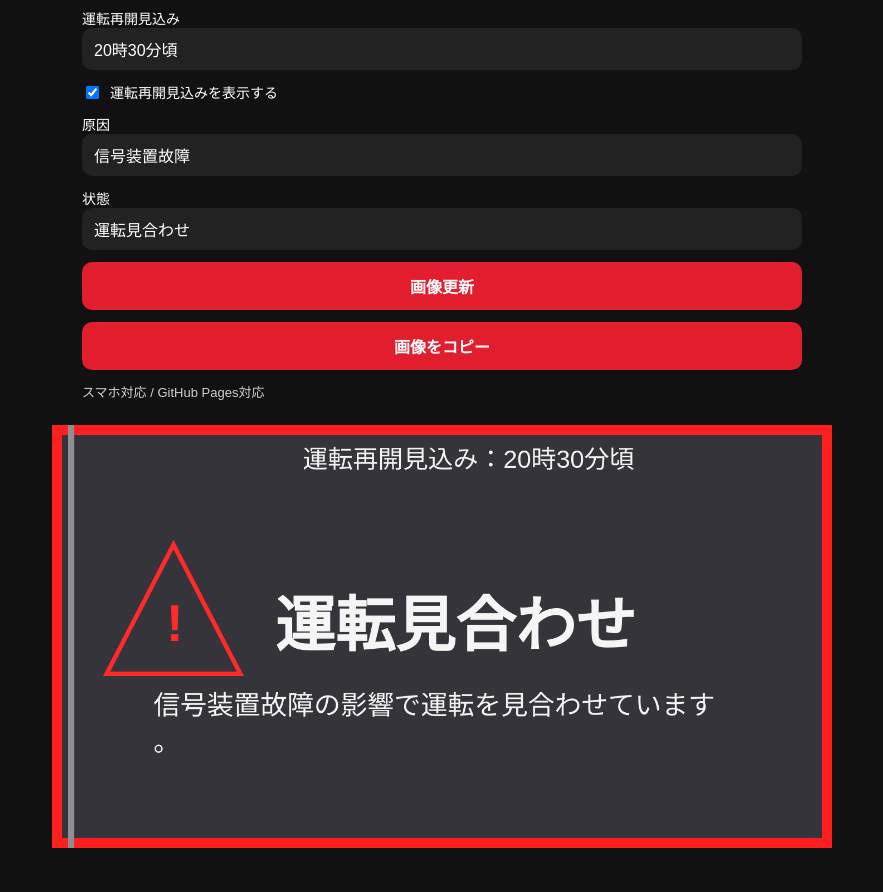
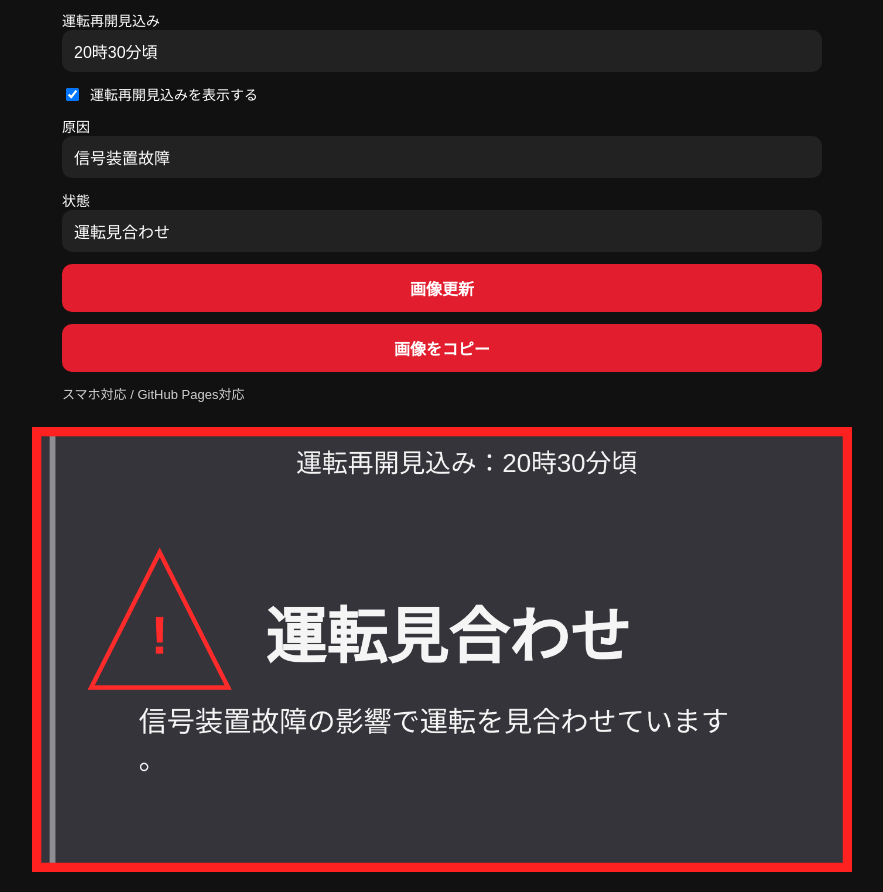
Before and after one commit to tokyo145553-hub/train2, a plain HTML site: page index.html in a window 1280 px wide. Shown: the part 74-966 px from the top of the page, without its empty margins (198-1081 px from the left). Before the commit the page ends 942 px from the top, so only its background shows below. Drawn offline with Linux system fonts and the light colour scheme.

Commit message:
Update index.html

```diff
--- a/index.html
+++ b/index.html
@@ -14,14 +14,13 @@ body{
   background:#111;
   color:#fff;
   font-family:
+    "Yu Gothic UI",
     "Hiragino Sans",
-    "Yu Gothic UI",
-    "Yu Gothic",
     sans-serif;
 }
 
 .controls{
-  max-width:720px;
+  max-width:760px;
   margin:auto;
   display:flex;
   flex-direction:column;
@@ -29,7 +28,7 @@ body{
 }
 
 h1{
-  margin:0 0 10px;
+  margin:0 0 12px;
   font-size:28px;
 }
 
@@ -55,12 +54,12 @@ input{
 button{
   background:#e11d2e;
   color:#fff;
+  font-weight:bold;
   cursor:pointer;
-  font-weight:bold;
 }
 
 button:hover{
-  opacity:0.9;
+  opacity:0.92;
 }
 
 .checkbox-row{
@@ -81,8 +80,8 @@ button:hover{
 
 #canvas{
   width:100%;
-  max-width:780px;
-  background:#333;
+  max-width:820px;
+  background:#34343a;
 }
 
 .small{
@@ -100,24 +99,39 @@ button:hover{
 
 <label>
 運転再開見込み
-<input type="text" id="resumeText" value="20時30分頃">
+<input
+  type="text"
+  id="resumeText"
+  value="20時30分頃">
 </label>
 
 <div class="checkbox-row">
-<input type="checkbox" id="showResume" checked>
+
+<input
+  type="checkbox"
+  id="showResume"
+  checked>
+
 <label for="showResume">
 運転再開見込みを表示する
 </label>
+
 </div>
 
 <label>
 原因
-<input type="text" id="reason" value="信号装置故障">
+<input
+  type="text"
+  id="reason"
+  value="信号装置故障">
 </label>
 
 <label>
 状態
-<input type="text" id="status" value="運転見合わせ">
+<input
+  type="text"
+  id="status"
+  value="運転見合わせ">
 </label>
 
 <button onclick="renderCanvas()">
@@ -135,51 +149,77 @@ button:hover{
 </div>
 
 <div class="preview-wrap">
-<canvas id="canvas" width="1400" height="760"></canvas>
+<canvas
+  id="canvas"
+  width="1400"
+  height="760">
+</canvas>
 </div>
 
 <script>
 
-const canvas = document.getElementById('canvas');
-const ctx = canvas.getContext('2d');
+const canvas =
+  document.getElementById('canvas');
+
+const ctx =
+  canvas.getContext('2d');
 
 function drawTriangle(){
 
-  ctx.strokeStyle = '#ff2a2a';
-  ctx.lineWidth = 8;
+  ctx.strokeStyle = '#ff2b2b';
+  ctx.lineWidth = 7.5;
 
   ctx.beginPath();
 
-  ctx.moveTo(218,215);
-  ctx.lineTo(98,447);
-  ctx.lineTo(338,447);
+  ctx.moveTo(218,214);
+  ctx.lineTo(101,445);
+  ctx.lineTo(335,445);
 
   ctx.closePath();
+
   ctx.stroke();
 
-  ctx.fillStyle = '#ff2a2a';
+  ctx.fillStyle = '#ff2b2b';
 
   ctx.font =
-    'bold 92px "Yu Gothic UI","Yu Gothic",sans-serif';
+    '700 90px "Yu Gothic UI","Hiragino Sans",sans-serif';
 
-  ctx.fillText('!',205,388);
+  ctx.fillText(
+    '!',
+    203,
+    387
+  );
 
 }
 
-function wrapText(text,x,y,maxWidth,lineHeight){
+function wrapText(
+  text,
+  x,
+  y,
+  maxWidth,
+  lineHeight
+){
 
   let line='';
 
   for(let i=0;i<text.length;i++){
 
-    const testLine = line + text[i];
-    const width = ctx.measureText(testLine).width;
+    const testLine =
+      line + text[i];
+
+    const width =
+      ctx.measureText(testLine).width;
 
     if(width > maxWidth && i > 0){
 
-      ctx.fillText(line,x,y);
+      ctx.fillText(
+        line,
+        x,
+        y
+      );
 
       line = text[i];
+
       y += lineHeight;
 
     }else{
@@ -190,49 +230,73 @@ function wrapText(text,x,y,maxWidth,lineHeight){
 
   }
 
-  ctx.fillText(line,x,y);
+  ctx.fillText(
+    line,
+    x,
+    y
+  );
 
 }
 
 function renderCanvas(){
 
   const resumeText =
-    document.getElementById('resumeText').value;
+    document.getElementById(
+      'resumeText'
+    ).value;
 
   const reason =
-    document.getElementById('reason').value;
+    document.getElementById(
+      'reason'
+    ).value;
 
   const status =
-    document.getElementById('status').value;
+    document.getElementById(
+      'status'
+    ).value;
 
   const showResume =
-    document.getElementById('showResume').checked;
+    document.getElementById(
+      'showResume'
+    ).checked;
 
-  ctx.clearRect(0,0,canvas.width,canvas.height);
+  ctx.clearRect(
+    0,
+    0,
+    canvas.width,
+    canvas.height
+  );
 
   // 背景
   ctx.fillStyle = '#34343a';
-  ctx.fillRect(0,0,1400,760);
+
+  ctx.fillRect(
+    0,
+    0,
+    canvas.width,
+    canvas.height
+  );
+
+  // 左灰色ライン
+  ctx.fillStyle = '#8d8d92';
+
+  ctx.fillRect(
+    30,
+    0,
+    10,
+    760
+  );
 
   // 赤枠
-  ctx.strokeStyle = '#ff1f1f';
-  ctx.lineWidth = 18;
+  ctx.strokeStyle = '#ff2020';
+
+  ctx.lineWidth = 16;
 
   ctx.strokeRect(
-    9,
-    9,
-    canvas.width - 18,
-    canvas.height - 18
-  );
-
-  // 左灰色線
-  ctx.fillStyle = '#8f8f93';
-
-  ctx.fillRect(
-    29,
-    0,
-    11,
-    760
+    8,
+    8,
+    canvas.width - 16,
+    canvas.height - 16
   );
 
   // 警告マーク
@@ -244,43 +308,44 @@ function renderCanvas(){
     ctx.fillStyle = '#f4f4f4';
 
     ctx.font =
-      '500 45px "Yu Gothic UI","Yu Gothic",sans-serif';
+      '500 44px "Yu Gothic UI","Hiragino Sans",sans-serif';
 
     ctx.fillText(
       '運転再開見込み：' + resumeText,
-      450,
+      451,
       77
     );
 
   }
 
-  // メインタイトル
+  // タイトル
   ctx.fillStyle = '#f5f5f5';
 
   ctx.font =
-    'bold 108px "Yu Gothic UI","Yu Gothic",sans-serif';
+    '700 104px "Yu Gothic UI","Hiragino Sans",sans-serif';
 
   ctx.fillText(
     status,
-    400,
-    398
+    398,
+    395
   );
 
-  // 詳細文
+  // 本文
   ctx.fillStyle = '#f5f5f5';
 
   ctx.font =
-    '48px "Yu Gothic UI","Yu Gothic",sans-serif';
+    '48px "Yu Gothic UI","Hiragino Sans",sans-serif';
 
   const detail =
-    reason + 'の影響で運転を見合わせています。';
+    reason +
+    'の影響で運転を見合わせています。';
 
   wrapText(
     detail,
     182,
     520,
-    1040,
-    66
+    1045,
+    65
   );
 
 }
@@ -297,7 +362,9 @@ async function copyImage(){
         })
       ]);
 
-      alert('画像をコピーしました');
+      alert(
+        '画像をコピーしました'
+      );
 
     }catch(e){
 
```
